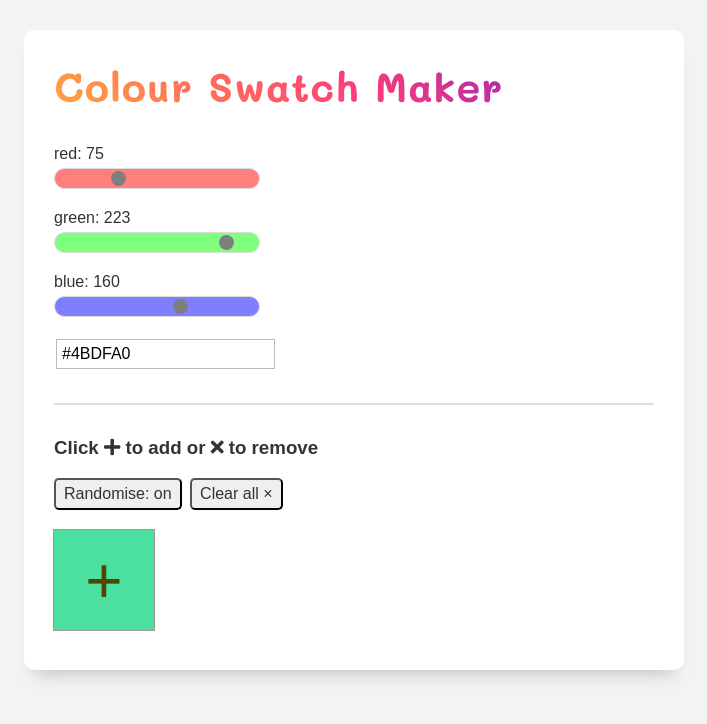
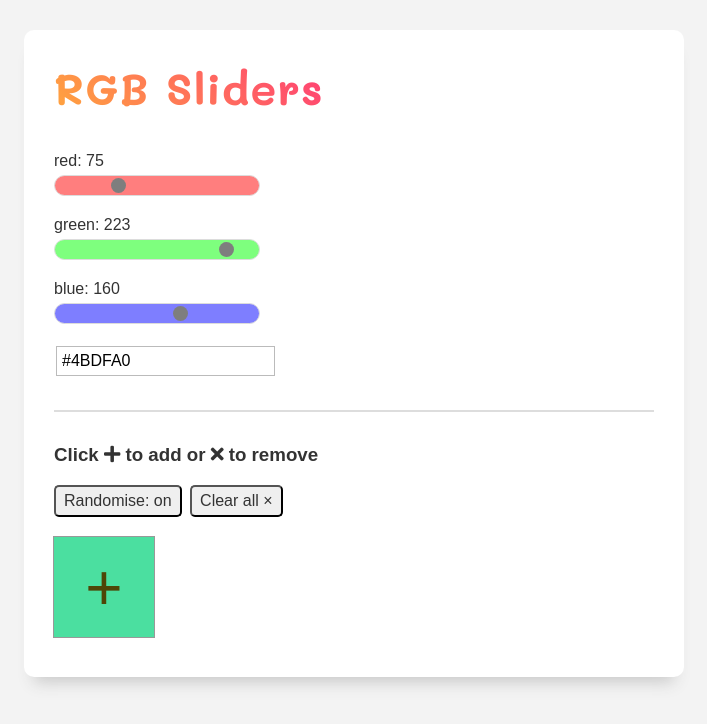
Before and after one commit to rolandjlevy/Vue-rgb-sliders-and-colour-swatch-generator, a plain HTML site: page index.html in a window 1280 px wide. Shown: the whole page, without its empty margins (286-993 px from the left). Drawn offline with nearby package versions, Linux system fonts and the light colour scheme; a web font is replaced by a local one.

Commit message:
Changed the main heading and title

```diff
--- a/css/style.css
+++ b/css/style.css
@@ -9,7 +9,7 @@ body {
 h2 {
   margin-top: 0;
   font-family: 'Mali', cursive;
-  font-size: 2.5rem;
+  font-size: 2.7rem;
   letter-spacing: 1px;
   background: linear-gradient(45deg,#ffa63d,#ff3d77,#5f19dd);
   background-clip: text;
--- a/index.html
+++ b/index.html
@@ -3,7 +3,7 @@
   <head>
     <meta charset="utf-8">
     <meta name="viewport" content="width=device-width">
-    <title>repl.it</title>
+    <title>RGB Sliders</title>
     <link href="https://cdnjs.cloudflare.com/ajax/libs/font-awesome/5.11.2/css/all.min.css" rel="stylesheet" type="text/css" />
     <link href="https://fonts.googleapis.com/css2?family=Neucha&family=Numans&family=Caveat+Brush&family=Mali:wght@700&display=swap" rel="stylesheet">
     <link href="/css/slider.css" rel="stylesheet" type="text/css" />
@@ -54,7 +54,7 @@
 
       <div>
 
-        <h2>Colour Swatch Maker</h2>
+        <h2>RGB Sliders</h2>
 
           <slot name="rgbsliders" :red="red" :green="green" :blue="blue"></slot>
 
```
